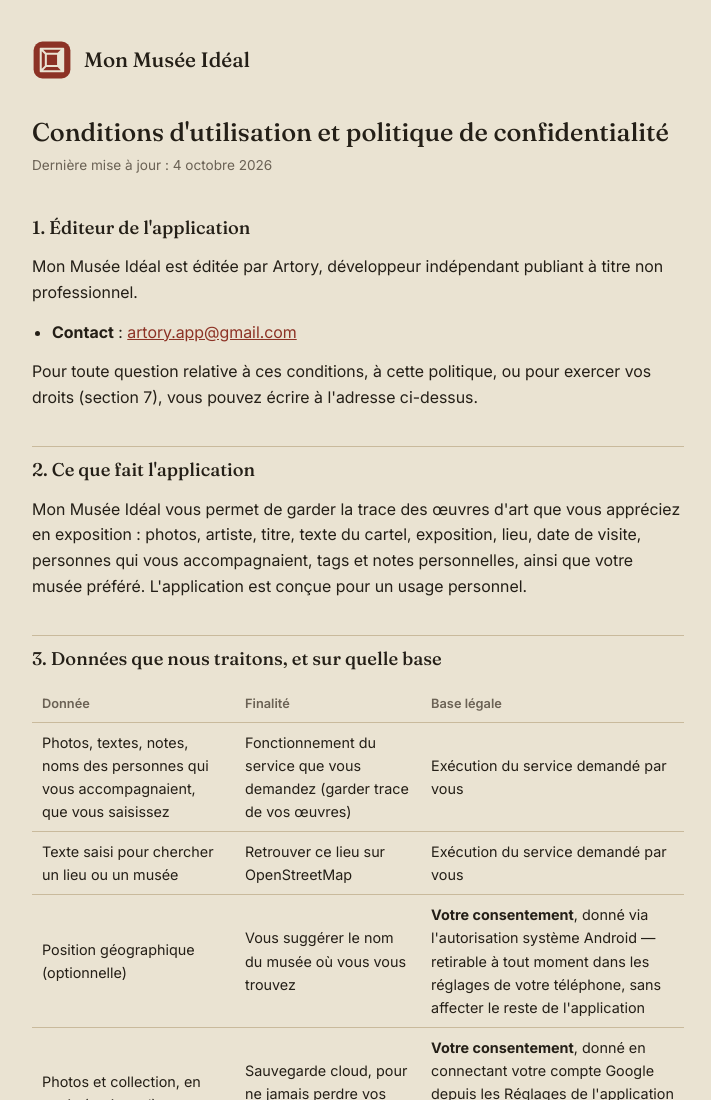
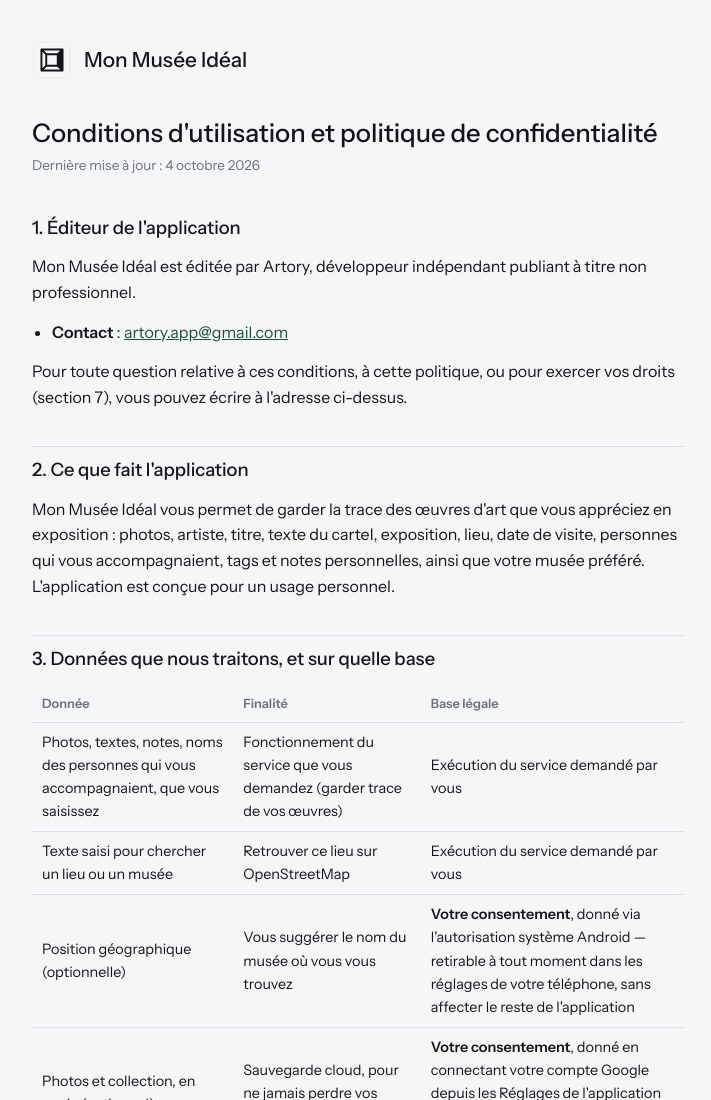
Before and after one commit to artoryapp-afk/monmuseeideal, a plain HTML site: page index.html in a window 1280 px wide. Shown: the top 1100 px of the page, without its empty margins (282-993 px from the left). Drawn offline with Linux system fonts and the light colour scheme.

Commit message:
Add files via upload

```diff
--- a/index.html
+++ b/index.html
@@ -5,22 +5,24 @@
 <meta name="viewport" content="width=device-width, initial-scale=1">
 <title>Mon Musée Idéal — Conditions d'utilisation et politique de confidentialité</title>
 <style>
-  /* Polices hébergées avec la page (aucun appel à un service tiers) — SIL Open Font License 1.1. */
-  @font-face { font-family: 'Fraunces'; src: url('polices/fraunces.woff2') format('woff2'); font-weight: 100 900; font-display: swap; }
-  @font-face { font-family: 'Inter'; src: url('polices/inter.woff2') format('woff2'); font-weight: 100 900; font-display: swap; }
-  :root {
-    --mmi-paper: #EAE3D2;
-    --mmi-ink: #241F17;
-    --mmi-muted: #6B6255;
-    --mmi-accent: #8C3225;
-    --mmi-line: #C9BA9C;
+  /* Police Instrument Sans (SIL Open Font License 1.1), graisses 400, 500 et 600. */
+  @font-face { font-family: 'Instrument Sans'; src: url('polices/InstrumentSans-Regular.woff2') format('woff2'); font-weight: 400; font-display: swap; }
+  @font-face { font-family: 'Instrument Sans'; src: url('polices/InstrumentSans-Medium.woff2') format('woff2'); font-weight: 500; font-display: swap; }
+  @font-face { font-family: 'Instrument Sans'; src: url('polices/InstrumentSans-SemiBold.woff2') format('woff2'); font-weight: 600; font-display: swap; }
+
+    :root {
+    --mmi-paper: #F5F6F7;
+    --mmi-ink: #121418;
+    --mmi-muted: #6A6F78;
+    --mmi-accent: #1F4D3F;
+    --mmi-line: #DCDFE3;
   }
   * { box-sizing: border-box; }
   body {
     margin: 0;
     background: var(--mmi-paper);
     color: var(--mmi-ink);
-    font-family: 'Inter', sans-serif;
+    font-family: 'Instrument Sans', sans-serif;
     line-height: 1.6;
   }
   .wrap {
@@ -36,12 +38,12 @@
   }
   header svg { width: 40px; height: 40px; flex-shrink: 0; }
   header span {
-    font-family: 'Fraunces', serif;
+    font-family: 'Instrument Sans', sans-serif;
     font-weight: 500;
     font-size: 1.3rem;
   }
   h1 {
-    font-family: 'Fraunces', serif;
+    font-family: 'Instrument Sans', sans-serif;
     font-weight: 500;
     font-size: 1.6rem;
     line-height: 1.3;
@@ -53,7 +55,7 @@
     margin: 0 0 28px;
   }
   .notice {
-    background: #F6F0E3;
+    background: #E7E9EC;
     border-left: 3px solid var(--mmi-accent);
     padding: 14px 16px;
     border-radius: 4px;
@@ -62,7 +64,7 @@
     margin-bottom: 36px;
   }
   h2 {
-    font-family: 'Fraunces', serif;
+    font-family: 'Instrument Sans', sans-serif;
     font-weight: 500;
     font-size: 1.15rem;
     margin: 36px 0 12px;
@@ -92,10 +94,11 @@
     th, td { padding: 8px 5px; }
     td { hyphens: auto; overflow-wrap: anywhere; }
   }
+  strong, b { font-weight: 600; }
   strong { color: var(--mmi-ink); }
   a { color: var(--mmi-accent); }
   .placeholder {
-    background: #F6F0E3;
+    background: #E7E9EC;
     padding: 1px 5px;
     border-radius: 3px;
     color: var(--mmi-accent);
@@ -120,8 +123,8 @@
 
   <header>
     <svg viewBox="0 0 100 100" xmlns="http://www.w3.org/2000/svg">
-      <rect x="4" y="4" width="92" height="92" rx="22" fill="#8C3225"/>
-      <g transform="translate(18,18) scale(0.638)" fill="#EAE3D2">
+      <rect x="4.5" y="4.5" width="91" height="91" rx="22" fill="#F5F6F7" stroke="#DCDFE3" stroke-width="1.5"/>
+      <g transform="translate(20,20) scale(0.6)" fill="#121418">
         <path d="m94 2h-88c-2.2109 0-4 1.7891-4 4v88c0 2.2109 1.7891 4 4 4h88c2.2109 0 4-1.7891 4-4v-88c0-2.2109-1.7891-4-4-4zm-84 13.656 12 12v44.688l-12 12zm5.6562 74.344 12-12h44.688l12 12zm14.344-20v-40h40v40zm42.344-48h-44.688l-12-12h68.688z"/>
       </g>
     </svg>
```
Also changed, not shown: polices/InstrumentSans-Medium.woff2 (added), polices/InstrumentSans-Regular.woff2 (added), polices/InstrumentSans-SemiBold.woff2 (added), polices/OFL.txt (added).
